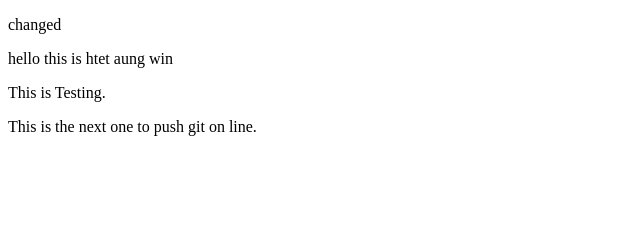
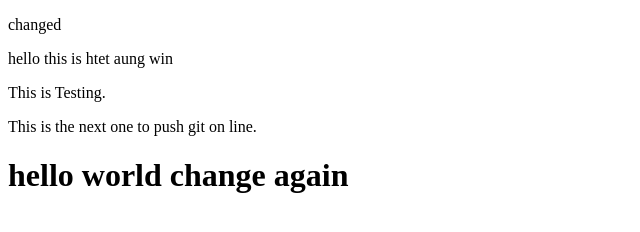
Before and after one commit to Sho23324/test, a plain HTML site: page index.html in a window 1280 px wide. Shown: the whole page, without its empty margins (0-640 px from the left). Drawn offline with Linux system fonts and the light colour scheme.

Commit message:
change again2

```diff
--- a/index.html
+++ b/index.html
@@ -12,5 +12,7 @@
 
    <p>This is Testing.</p>
     <p>This is the next one to push git on line.</p>
+
+    <h1>hello world change again</h1>
 </body>
 </html>
```
